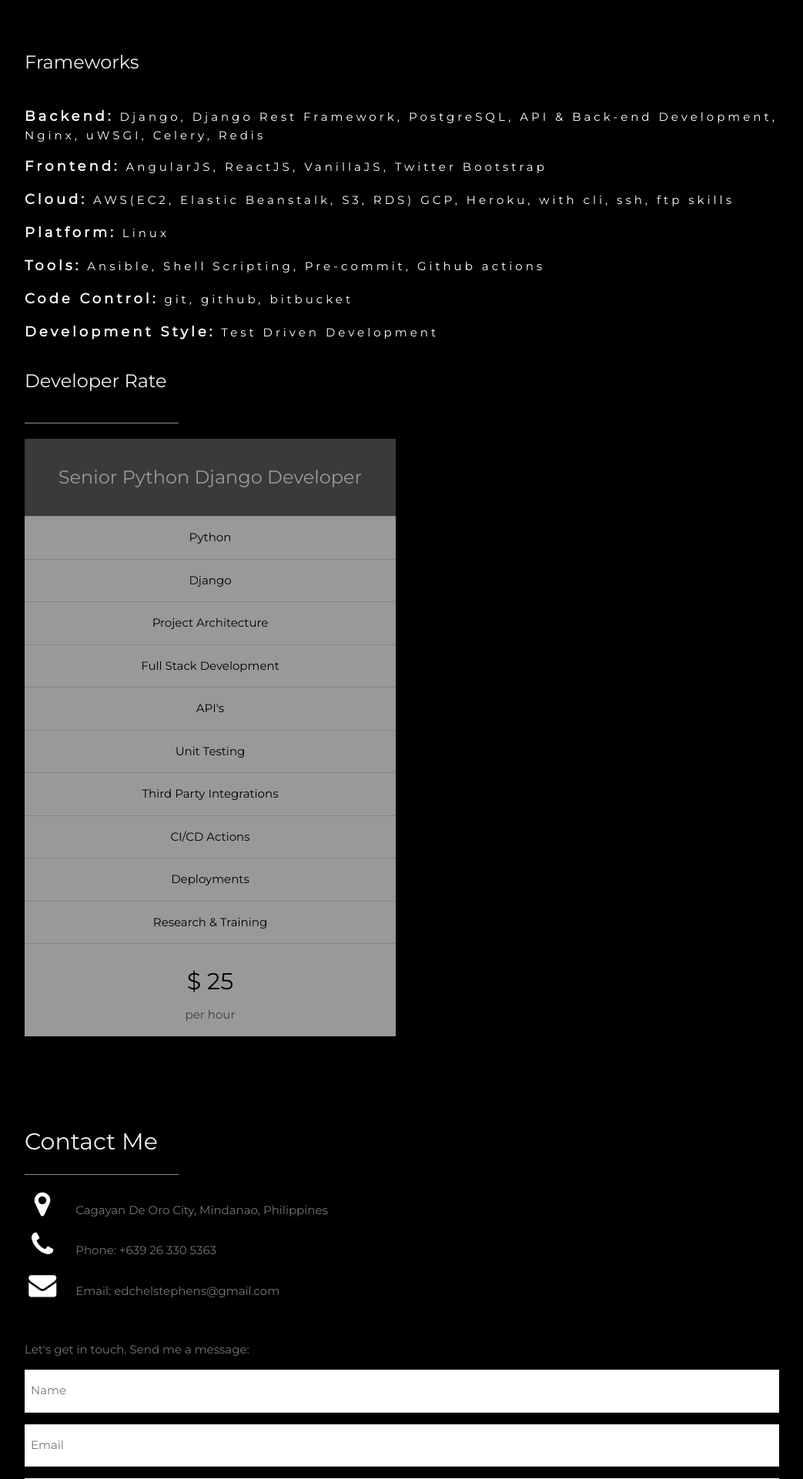
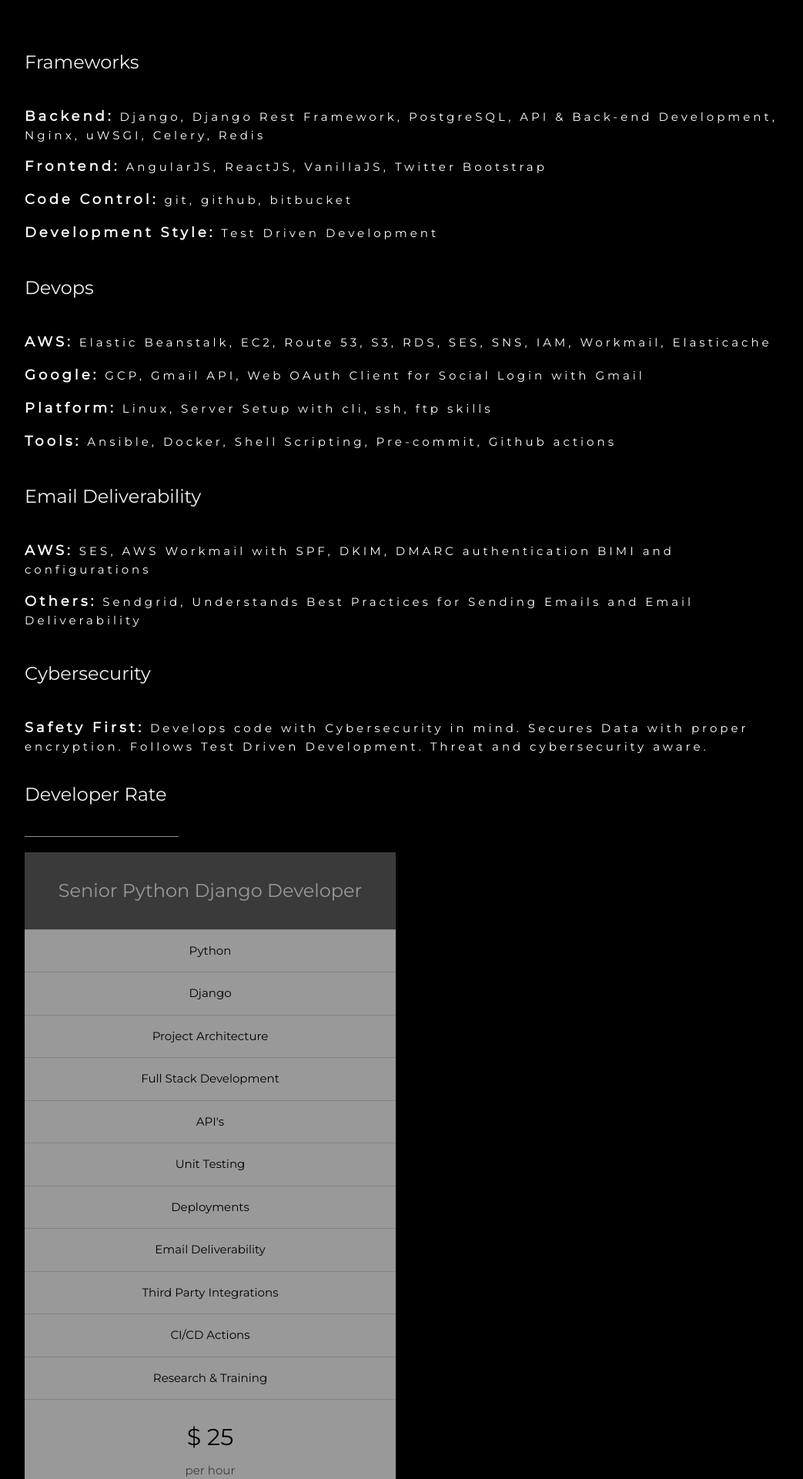
Before and after one commit to edchelstephens/portfolio, a Django app: page / in a window 1280 px wide. Shown: the part 3804-5725 px from the top of the page at 77% size, without its empty margins (178-1221 px from the left). Run offline with Django 4.2, Linux system fonts and the light colour scheme; some libraries are stand-ins or nearby versions.

Commit message:
chore: profile update.

```diff
--- a/pages/templates/pages/index.html
+++ b/pages/templates/pages/index.html
@@ -268,11 +268,23 @@
                                     <h3 class="w3-padding-24 w3-text-light-grey">Frameworks</h3>
                                     <p class="w3-wide w3-margin-bottom"><span style="font-size:18px; font-weight:bold">Backend:</span> Django, Django Rest Framework, PostgreSQL, API & Back-end Development, Nginx, uWSGI,  Celery, Redis</p>
                                     <p class="w3-wide w3-margin-bottom"><span style="font-size:18px; font-weight:bold">Frontend:</span> AngularJS, ReactJS, VanillaJS, Twitter Bootstrap</p>
-                                    <p class="w3-wide w3-margin-bottom"><span style="font-size:18px; font-weight:bold">Cloud:</span> AWS(EC2, Elastic Beanstalk, S3, RDS) GCP, Heroku, with cli, ssh, ftp skills</p>
-                                    <p class="w3-wide w3-margin-bottom"><span style="font-size:18px; font-weight:bold">Platform:</span> Linux</p>
-                                    <p class="w3-wide w3-margin-bottom"><span style="font-size:18px; font-weight:bold">Tools:</span> Ansible, Shell Scripting, Pre-commit, Github actions</p>
                                     <p class="w3-wide w3-margin-bottom"><span style="font-size:18px; font-weight:bold">Code Control:</span> git, github, bitbucket</p>
                                     <p class="w3-wide w3-margin-bottom"><span style="font-size:18px; font-weight:bold">Development Style:</span> Test Driven Development</p>
+
+                                    <h3 class="w3-padding-24 w3-text-light-grey">Devops</h3>
+                                    <p class="w3-wide w3-margin-bottom"><span style="font-size:18px; font-weight:bold">AWS:</span> Elastic Beanstalk, EC2, Route 53, S3, RDS, SES, SNS, IAM, Workmail, Elasticache</p>
+                                    <p class="w3-wide w3-margin-bottom"><span style="font-size:18px; font-weight:bold">Google:</span> GCP, Gmail API, Web OAuth Client for Social Login with Gmail</p>
+                                    <p class="w3-wide w3-margin-bottom"><span style="font-size:18px; font-weight:bold">Platform:</span> Linux, Server Setup with cli, ssh, ftp skills</p>
+                                    <p class="w3-wide w3-margin-bottom"><span style="font-size:18px; font-weight:bold">Tools:</span> Ansible, Docker, Shell Scripting, Pre-commit, Github actions</p>
+
+                                    <h3 class="w3-padding-24 w3-text-light-grey">Email Deliverability</h3>
+                                    <p class="w3-wide w3-margin-bottom"><span style="font-size:18px; font-weight:bold">AWS:</span>  SES, AWS Workmail with SPF, DKIM, DMARC authentication BIMI and configurations</p>
+                                    <p class="w3-wide w3-margin-bottom"><span style="font-size:18px; font-weight:bold">Others:</span> Sendgrid, Understands Best Practices for Sending Emails and Email Deliverability</p>
+
+                                    <h3 class="w3-padding-24 w3-text-light-grey">Cybersecurity</h3>
+                                    <p class="w3-wide w3-margin-bottom"><span style="font-size:18px; font-weight:bold">Safety First:</span>  Develops code with Cybersecurity in mind. Secures Data with proper encryption. Follows Test Driven Development. Threat and cybersecurity aware.</p>
+
+
                                 </p>
 
                                 <!-- Rate -->
@@ -290,9 +302,10 @@
                                             <li class="w3-padding-16">Full Stack Development</li>
                                             <li class="w3-padding-16">API's</li>
                                             <li class="w3-padding-16">Unit Testing</li>
+                                            <li class="w3-padding-16">Deployments</li>
+                                            <li class="w3-padding-16">Email Deliverability</li>
                                             <li class="w3-padding-16">Third Party Integrations</li>
                                             <li class="w3-padding-16">CI/CD Actions</li>
-                                            <li class="w3-padding-16">Deployments</li>
                                             <li class="w3-padding-16">Research & Training</li>
                                             <li class="w3-padding-16">
                                                 <h2>$ 25</h2>
```
